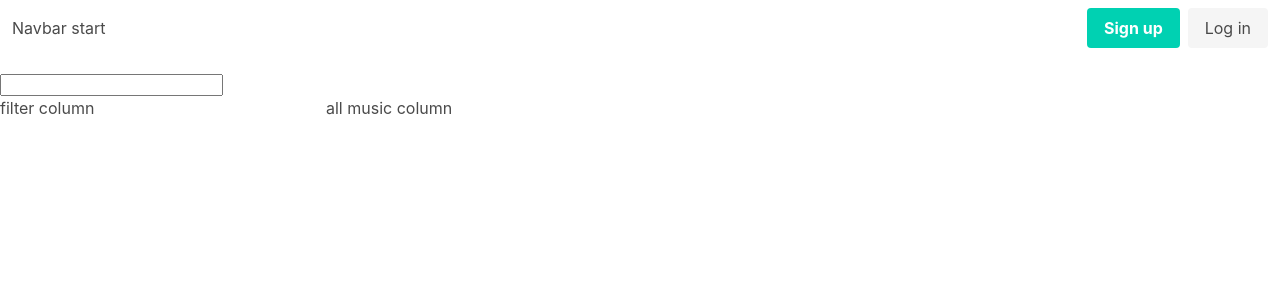
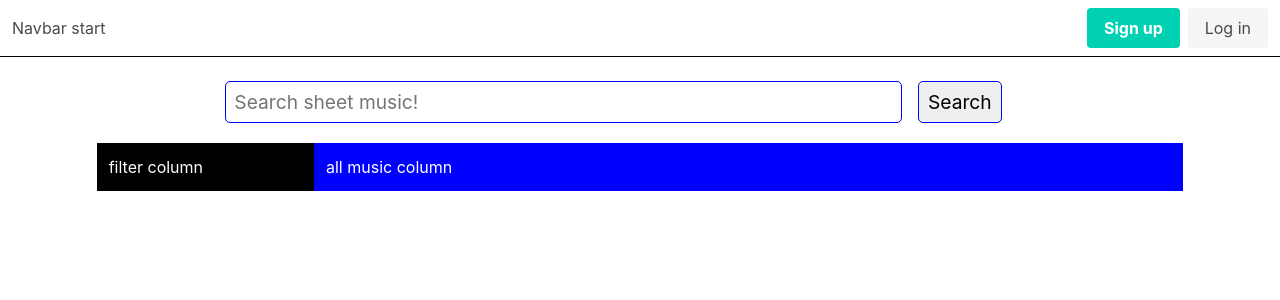
Before and after one commit to safriks/smdb, a React (Create React App) app in the folder smdb-client/: page /all_music in a window 1280 px wide. Shown: the top 300 px of the page. Built offline with nearby package versions, Linux system fonts and the light colour scheme; no server answers.

Commit message:
set up grid foor all_music page

```diff
--- a/smdb-client/src/App.js
+++ b/smdb-client/src/App.js
@@ -10,7 +10,7 @@ function App() {
     <div className="App">
       <Navbar />
 
-      <div className="app-container">
+      <div>
         <Route exact path="/" component={Landing} />
         <Route exact path="/all_music" component={AllMusic} />
       </div>
--- a/smdb-client/src/Layout.css
+++ b/smdb-client/src/Layout.css
@@ -19,3 +19,7 @@
 .flex {
   display: flex;
 }
+
+nav {
+  border-bottom: 1px solid black;
+}
--- a/smdb-client/src/pages/AllMusic.jsx
+++ b/smdb-client/src/pages/AllMusic.jsx
@@ -24,19 +24,26 @@ export default class AllMusic extends Component {
 
   render() {
     return (
-      <div className="columns">
-        <div className="column is-full">
-          <input type="text" />
-          <div className="columns">
-            <div className="column is-one-quarter">
-              <h1>filter column</h1>
-            </div>
-            <div className="column is-half">
-              <h1>all music column</h1>
-            </div>
+      <>
+        <div className="columns">
+          <div className="column is-8 is-offset-2">
+            <input
+              className="search-el search-bar"
+              placeholder="Search sheet music!"
+              type="text"
+            />
+            <button className="search-el search-btn">Search</button>
           </div>
         </div>
-      </div>
+        <div className="columns">
+          <div className="column is-2 is-offset-1 black">
+            <h1>filter column</h1>
+          </div>
+          <div className="column is-8 blue">
+            <h1>all music column</h1>
+          </div>
+        </div>
+      </>
     );
   }
 }
--- a/smdb-client/src/pages/allMusic.css
+++ b/smdb-client/src/pages/allMusic.css
@@ -0,0 +1,25 @@
+.black {
+  background: black;
+  color: white;
+}
+
+.blue {
+  background: blue;
+  color: white;
+}
+
+.search-el {
+  padding: 1vh;
+  border: 0.5px solid blue;
+  border-radius: 5px;
+  margin: 1vh;
+  font-size: 1.2em;
+}
+
+.search-bar {
+  width: 80%;
+}
+
+.search-btn {
+  width: 10%;
+}
```
Also changed, not shown: smdb-client/src/components/MusicListItem.jsx (added, +18 -0 lines), smdb-client/src/components/musicListItem.css (added).
